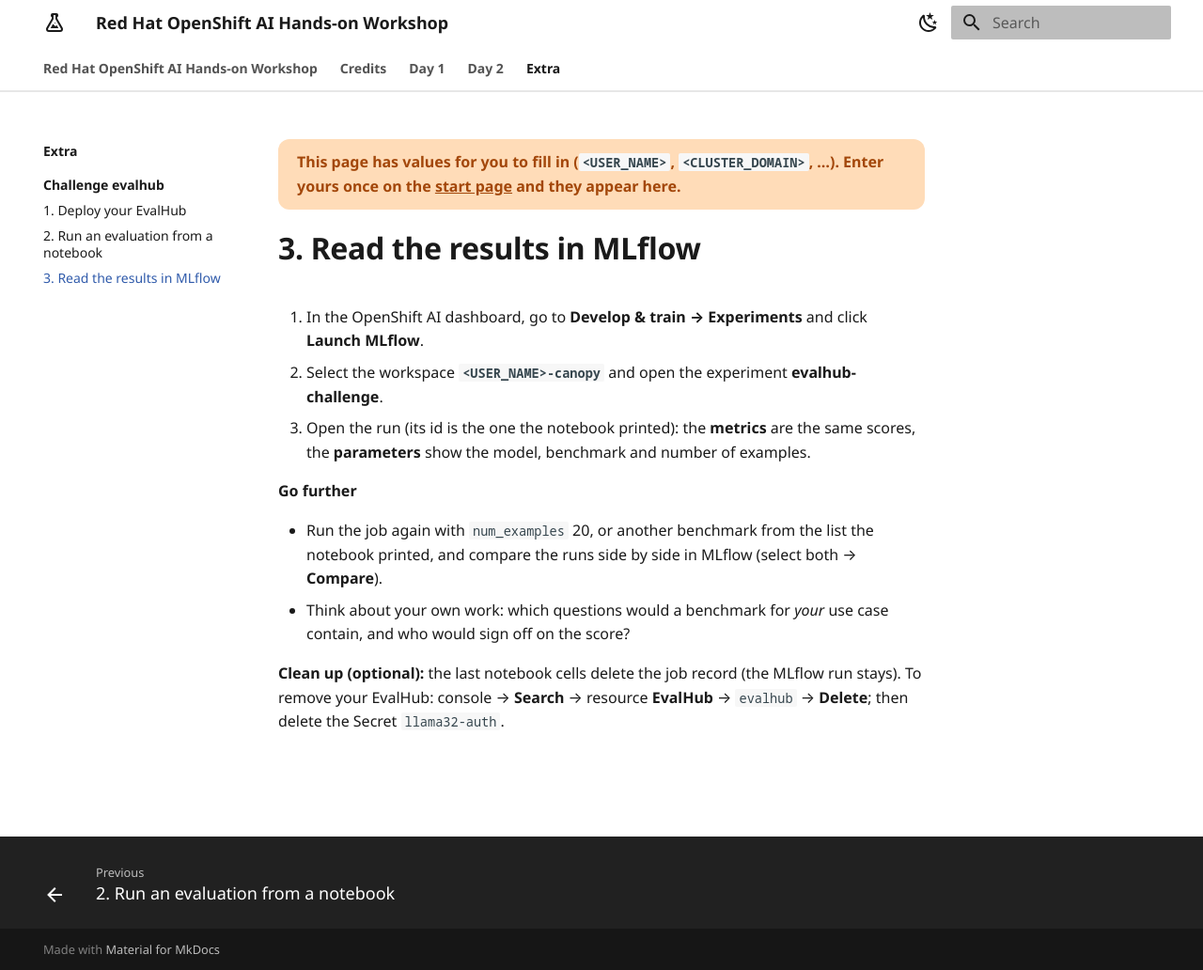
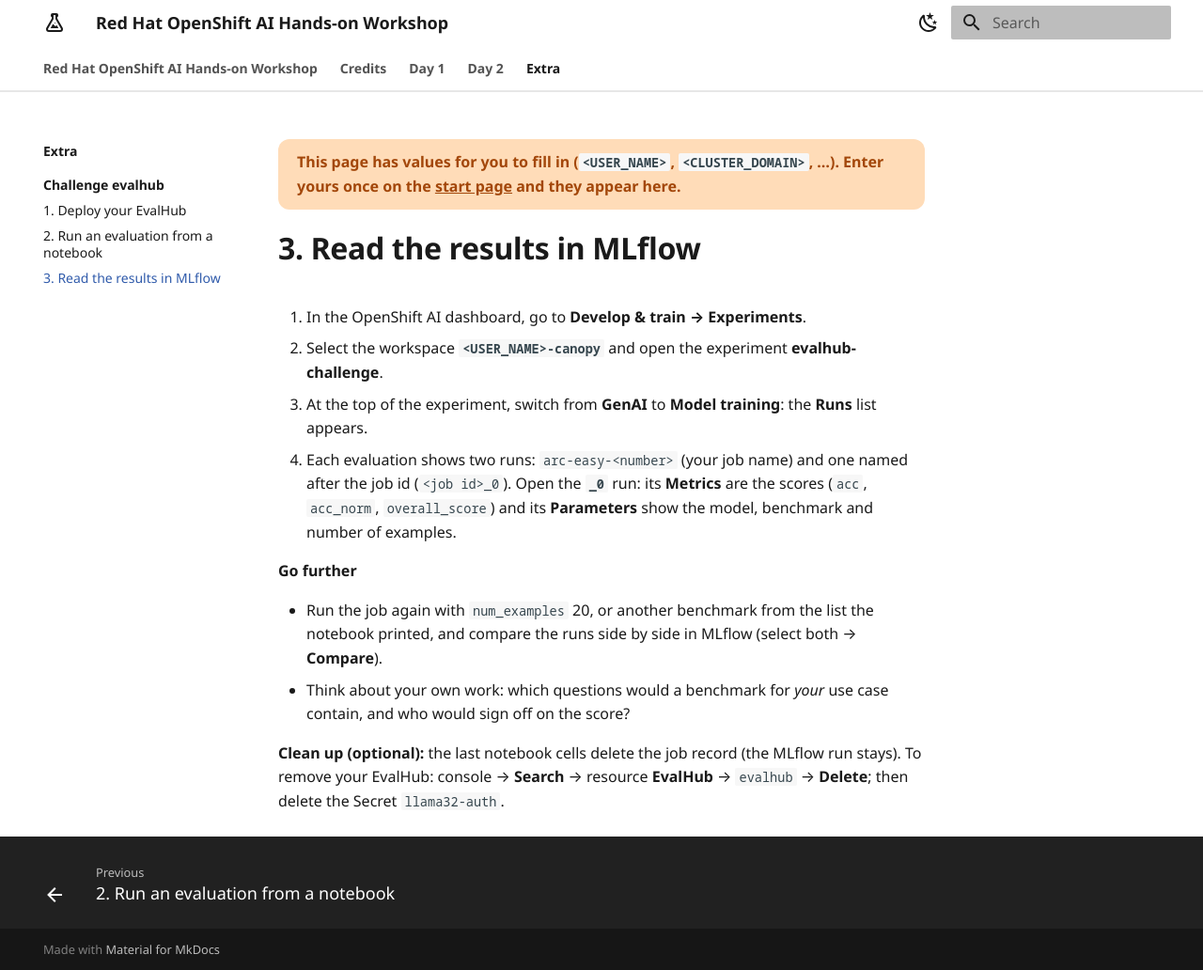
Before and after one commit to rflorenc/openshift-ai-workshop, an MkDocs documentation site: the page built from docs/extra/challenge-evalhub/3-results-in-mlflow.md, in a window 1280 px wide and 1032 px high. Shown: the whole window at 94% size. Built offline with MkDocs 1.6.1 and Material for MkDocs 9.7.7, drawn with Linux system fonts in a browser that asks for light colours.

Commit message:
Update guides

```diff
--- a/docs/extra/challenge-evalhub/3-results-in-mlflow.md
+++ b/docs/extra/challenge-evalhub/3-results-in-mlflow.md
@@ -1,9 +1,11 @@
 # 3. Read the results in MLflow
 
-1. In the OpenShift AI dashboard, go to **Develop & train → Experiments** and click **Launch MLflow**.
+1. In the OpenShift AI dashboard, go to **Develop & train → Experiments**.
 2. Select the workspace **`<USER_NAME>-canopy`** and open the experiment **evalhub-challenge**.
-3. Open the run (its id is the one the notebook printed): the **metrics** are the same scores, the **parameters**
-   show the model, benchmark and number of examples.
+3. At the top of the experiment, switch from **GenAI** to **Model training**: the **Runs** list appears.
+4. Each evaluation shows two runs: `arc-easy-<number>` (your job name) and one named after the job id
+   (`<job id>_0`). Open the **`_0`** run: its **Metrics** are the scores (`acc`, `acc_norm`, `overall_score`)
+   and its **Parameters** show the model, benchmark and number of examples.
 
 **Go further**
 
```
Also changed, not shown: docs/extra/challenge-evalhub/evalhub-challenge.ipynb.
